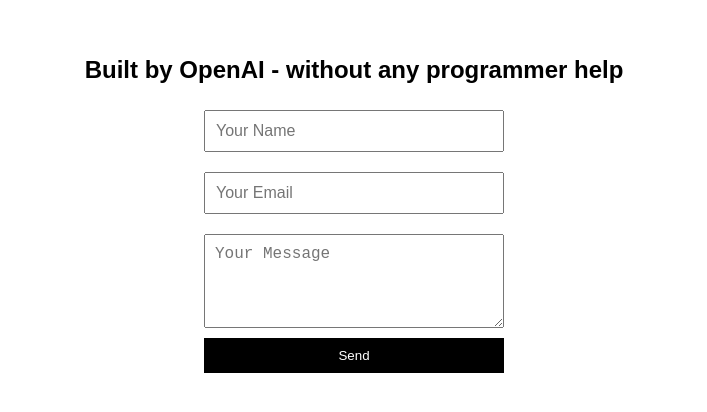
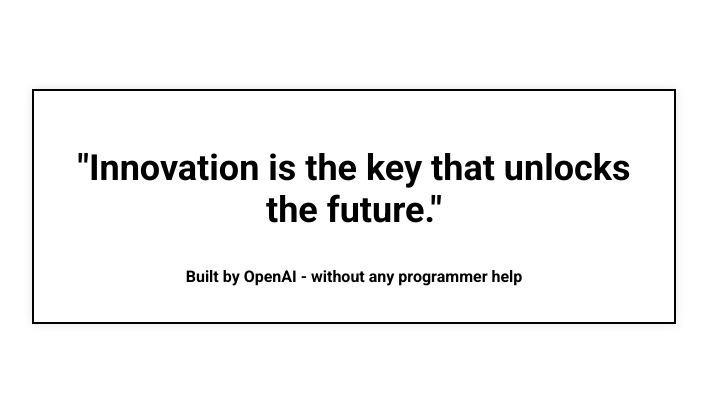
Before and after one commit to yildirimalperen/OpenAI_test, a plain HTML site: page index.html in a window 1280 px wide. Shown: the part 194-606 px from the top of the page, without its empty margins (286-993 px from the left). Drawn offline with Linux system fonts and the light colour scheme.

Commit message:
Update index.html

```diff
--- a/index.html
+++ b/index.html
@@ -4,53 +4,35 @@
     <meta charset="UTF-8">
     <meta name="viewport" content="width=device-width, initial-scale=1.0">
     <title>OpenAI Demo Site</title>
+    <link href="https://fonts.googleapis.com/css2?family=Roboto:wght@700&display=swap" rel="stylesheet">
     <style>
         body {
             background-color: white;
             color: black;
             display: flex;
-            flex-direction: column;
             justify-content: center;
             align-items: center;
             height: 100vh;
             margin: 0;
-            font-family: Arial, sans-serif;
+            font-family: 'Roboto', sans-serif;
+            text-align: center;
         }
-        h1 {
-            font-size: 24px;
+        .content {
+            max-width: 600px;
+            padding: 20px;
+            border: 2px solid #000;
+            box-shadow: 0 0 10px rgba(0, 0, 0, 0.1);
         }
-        form {
-            display: flex;
-            flex-direction: column;
-            width: 300px;
-        }
-        input, textarea {
-            margin: 10px 0;
-            padding: 10px;
-            font-size: 16px;
-        }
-        button {
-            padding: 10px;
-            background-color: black;
-            color: white;
-            border: none;
-            cursor: pointer;
+        .revolutionary {
+            font-size: 36px;
+            font-weight: bold;
         }
     </style>
 </head>
 <body>
-    <h1>Built by OpenAI - without any programmer help</h1>
-    <form id="contactForm">
-        <input type="text" id="name" name="name" placeholder="Your Name" required>
-        <input type="email" id="email" name="email" placeholder="Your Email" required>
-        <textarea id="message" name="message" placeholder="Your Message" rows="4" required></textarea>
-        <button type="submit">Send</button>
-    </form>
-    <script>
-        document.getElementById('contactForm').addEventListener('submit', function(event) {
-            event.preventDefault();
-            alert('Form submitted successfully!');
-        });
-    </script>
+    <div class="content">
+        <p class="revolutionary">"Innovation is the key that unlocks the future."</p>
+        <p>Built by OpenAI - without any programmer help</p>
+    </div>
 </body>
 </html>
```
